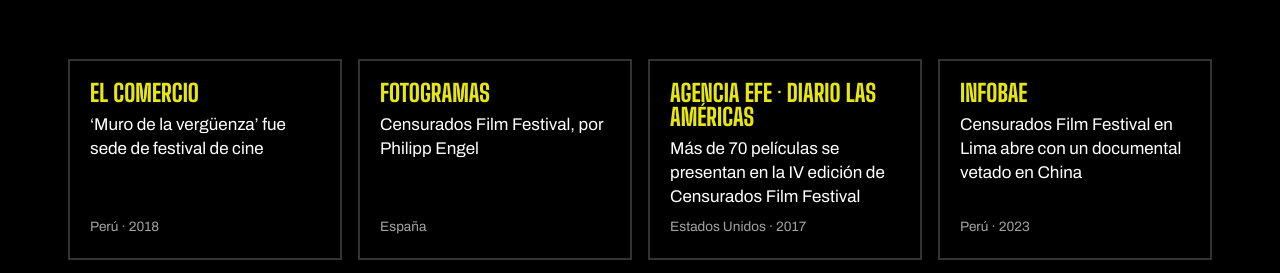
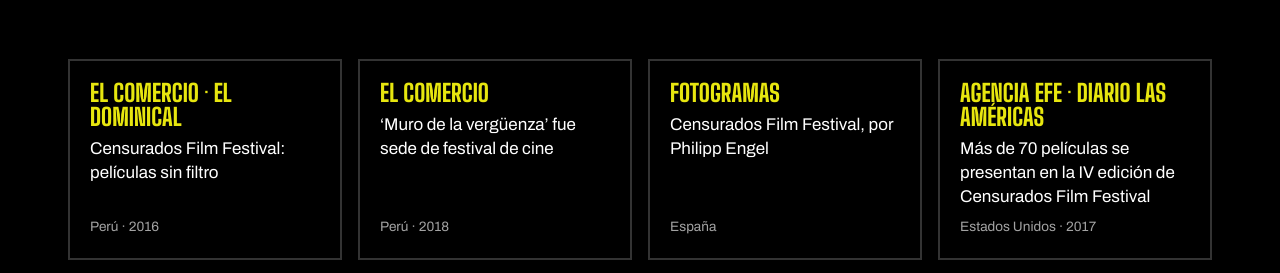
Before and after one commit to Censurados-web/censurados-web, a plain HTML site: page conocenos.html in a window 1280 px wide. Shown: the part 5001-5274 px from the top of the page. Drawn offline with Linux system fonts and the light colour scheme.

Commit message:
Conócenos: El Dominical (El Comercio) 2016 en primer lugar
Co-Authored-By: Claude Opus 5.5 <noreply@anthropic.com>
Claude-Session: https://claude.ai/code/session_01WcrHSsBSMfmdbyCiVbB7na

```diff
--- a/conocenos.html
+++ b/conocenos.html
@@ -145,6 +145,7 @@
         <p class="entradilla">Lo que la prensa del Perú y de otros países ha contado sobre Censurados desde 2013. Cada enlace abre la nota original.</p>
       </div>
       <ul class="medios-destacados">
+          <li><a href="https://elcomercio.pe/eldominical/actualidad/censurados-film-festival-peliculas-filtro-392355-noticia/" target="_blank" rel="noopener"><span class="medio">El Comercio · El Dominical</span><span class="titular">Censurados Film Festival: películas sin filtro</span><span class="dato">Perú · 2016</span></a></li>
           <li><a href="https://elcomercio.pe/lima/sucesos/muro-verguenza-sede-festival-cine-noticia-514358" target="_blank" rel="noopener"><span class="medio">El Comercio</span><span class="titular">‘Muro de la vergüenza’ fue sede de festival de cine</span><span class="dato">Perú · 2018</span></a></li>
           <li><a href="https://www.fotogramas.es/noticias-cine/a19463821/censurados-film-festival/" target="_blank" rel="noopener"><span class="medio">Fotogramas</span><span class="titular">Censurados Film Festival, por Philipp Engel</span><span class="dato">España</span></a></li>
           <li><a href="https://www.diariolasamericas.com/cultura/mas-70-peliculas-se-presentan-la-iv-edicion-censurados-film-festival-n4116916" target="_blank" rel="noopener"><span class="medio">Agencia EFE · Diario Las Américas</span><span class="titular">Más de 70 películas se presentan en la IV edición de Censurados Film Festival</span><span class="dato">Estados Unidos · 2017</span></a></li>
```
